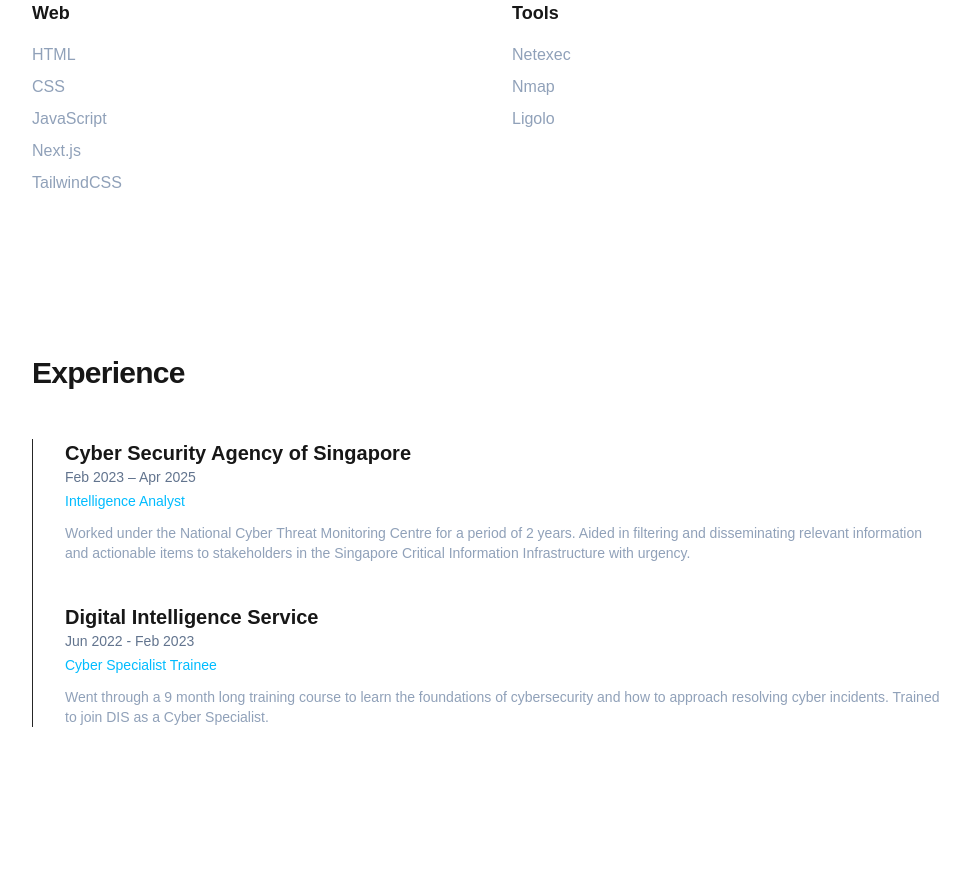
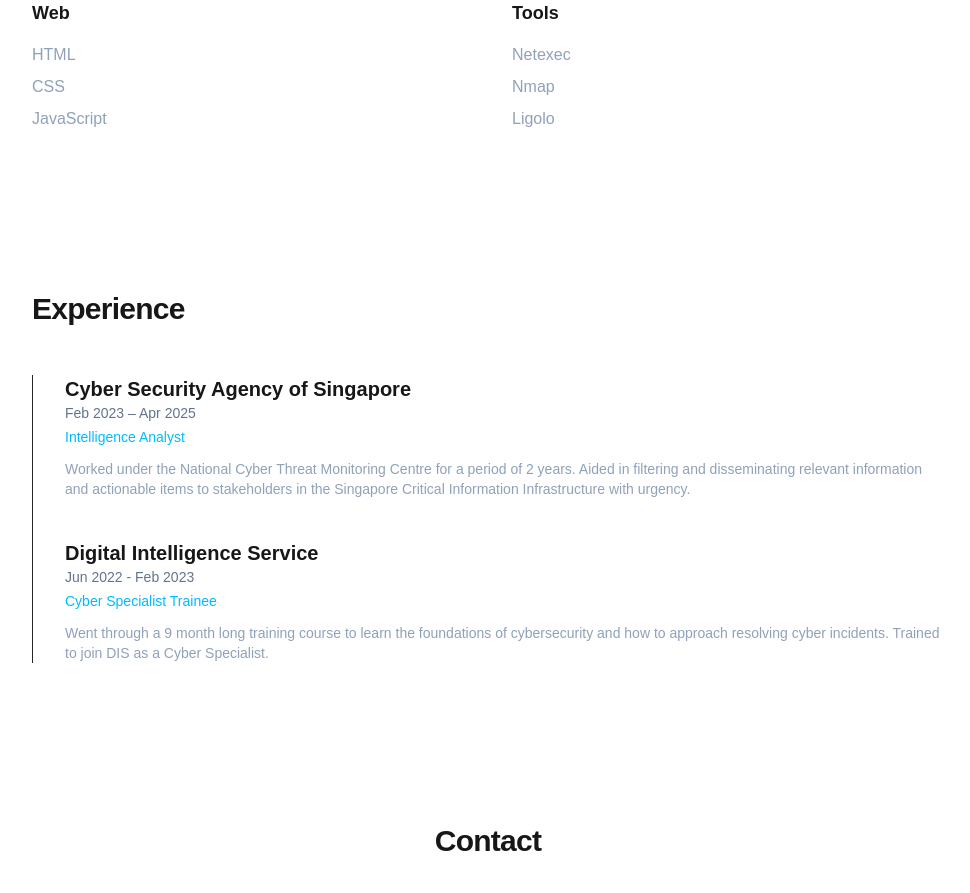
Before and after one commit to spookyjos/Portfolio, a Next.js app: page / in a window 1280 px wide. Shown: the part 2360-3253 px from the top of the page, without its empty margins (152-1122 px from the left). Built offline with nearby package versions, Linux system fonts and the light colour scheme.

Commit message:
updated skills web

```diff
--- a/components/SkillsSection.tsx
+++ b/components/SkillsSection.tsx
@@ -31,8 +31,6 @@ export default function SkillsSection () {
                   <li>HTML</li>
                   <li>CSS</li>
                   <li>JavaScript</li>
-                  <li>Next.js</li>
-                  <li>TailwindCSS</li>
                 </ul>
               </div>
 
```
